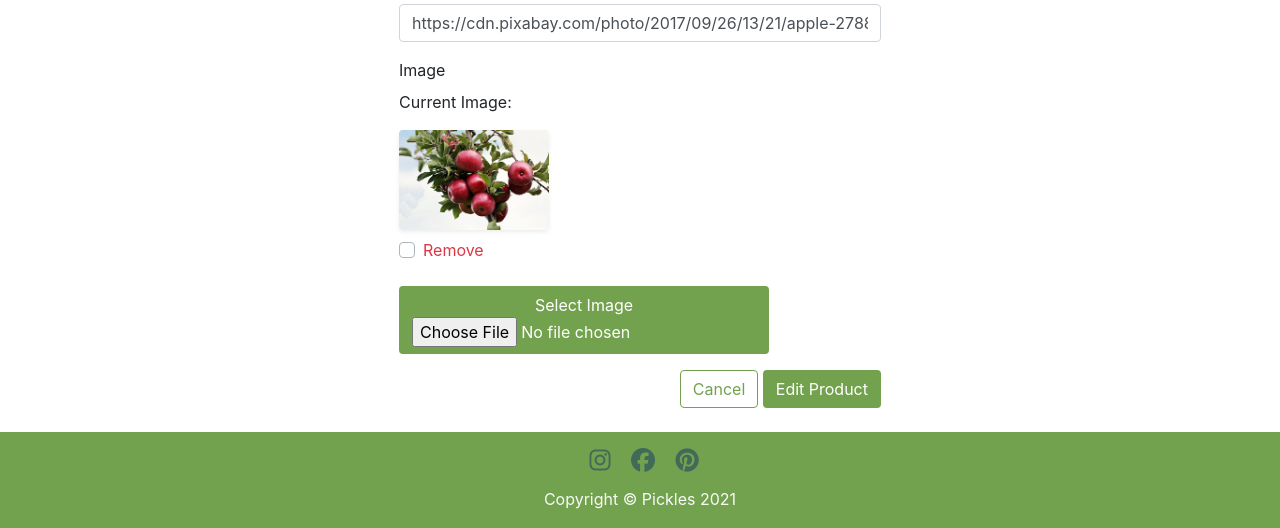
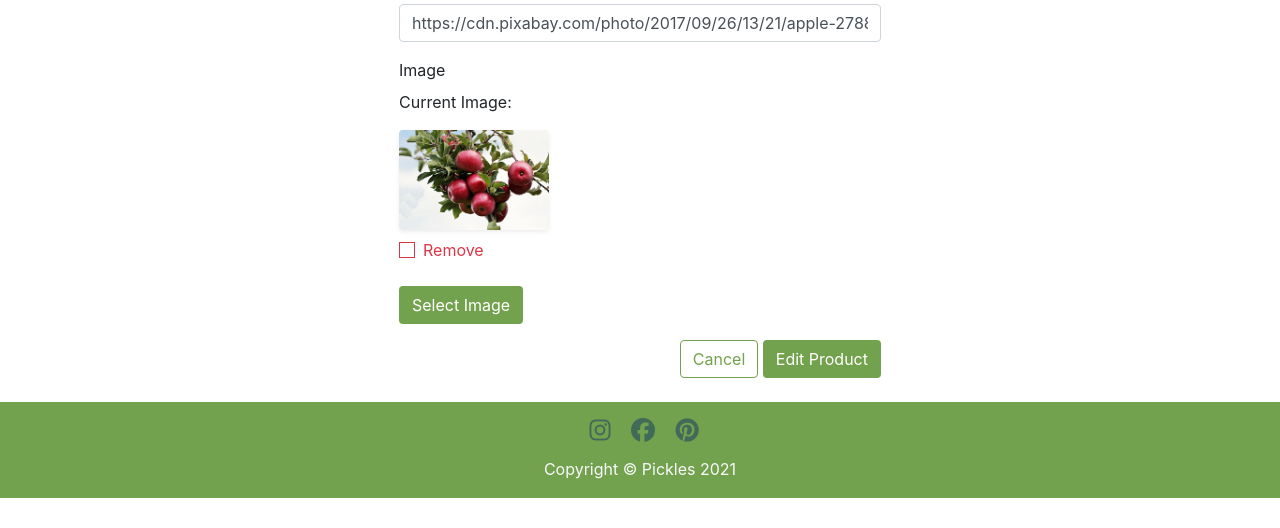
Before and after one commit to Johnny-Morgan/pickles, a Django app: page /products/edit/1/ in a window 1280 px wide. Shown: the part 1076-1604 px from the top of the page. After the commit the page ends 1574 px from the top, so only its background shows below. Run offline with Django 3.2, Linux system fonts and the light colour scheme; the visitor is signed in with stand-in values (Sample User, id 1); data comes from the database, SQL or seed files in the repository; some libraries are stand-ins or nearby versions.

Commit message:
Style product form image button and checkbox

```diff
--- a/static/css/base.css
+++ b/static/css/base.css
@@ -231,7 +231,7 @@ body {
 /* Carousel */
 .carousel-control-prev,
 .carousel-control-next {
-    top: 50%;
+    top: -45%;
 }
 
 /*
@@ -301,6 +301,33 @@ Credit - Online Tutorials (https://www.youtube.com/watch?v=gggB0Nq5vBk&ab_channe
 .contact-container .contact-info .box .text h4 {
     font-weight: 500;
     color: var(--dark-green);
+}
+
+/* Product Form */
+.btn-file {
+    position: relative;
+    overflow: hidden;
+}
+
+.btn-file input[type="file"] {
+    position: absolute;
+    top: 0;
+    right: 0;
+    min-width: 100%;
+    min-height: 100%;
+    opacity: 0;
+    cursor: pointer;
+}
+
+.custom-checkbox .custom-control-label::before {
+    border-radius: 0;
+    border-color: #dc3545;
+}
+
+.custom-checkbox .custom-control-input:checked~.custom-control-label::before {
+    background-color: #dc3545;
+    border-color: #dc3545;
+    border-radius: 0;
 }
 
 /***** FOOTER *****/
```
